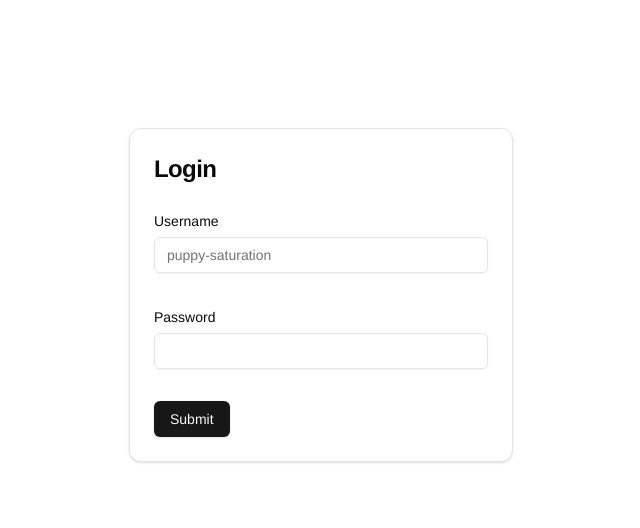
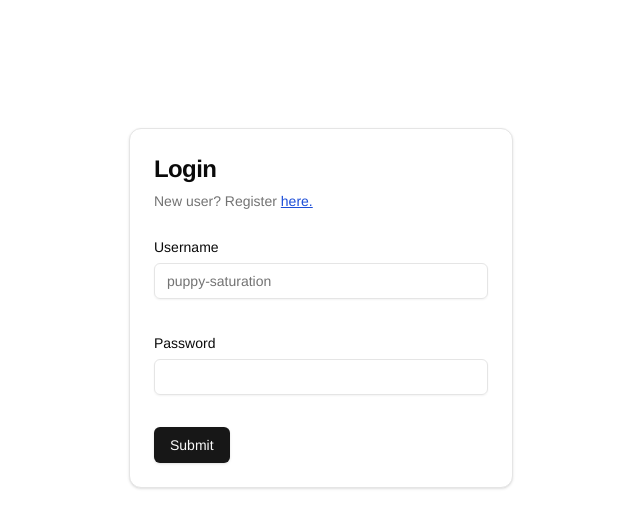
Before and after one commit to rushatgabhane/true-beacon, a Next.js app in the folder frontend/: page /login in a window 1280 px wide. Shown: the top 528 px of the page, without its empty margins (319-959 px from the left). Built offline with nearby package versions, Linux system fonts and the light colour scheme.

Commit message:
add link to register page

```diff
--- a/frontend/src/app/login/page.tsx
+++ b/frontend/src/app/login/page.tsx
@@ -1,7 +1,13 @@
 'use client';
 
 import { Button } from '@/components/ui/button';
-import { Card, CardContent, CardHeader, CardTitle } from '@/components/ui/card';
+import {
+  Card,
+  CardContent,
+  CardDescription,
+  CardHeader,
+  CardTitle,
+} from '@/components/ui/card';
 import { Input } from '@/components/ui/input';
 import { z } from 'zod';
 import React from 'react';
@@ -16,6 +22,7 @@ import {
   FormMessage,
 } from '@/components/ui/form';
 import { login } from '@/lib/actions/auth';
+import Link from 'next/link';
 
 const formSchema = z.object({
   username: z.string().trim().min(2, {
@@ -58,6 +65,12 @@ function Login() {
       <Card className="w-full max-w-sm mt-32">
         <CardHeader>
           <CardTitle className="text-2xl">Login</CardTitle>
+          <CardDescription>
+            New user? Register{' '}
+            <Link href="/register" className="text-blue-700 underline">
+              here.
+            </Link>
+          </CardDescription>
         </CardHeader>
         <CardContent className="grid gap-4">
           <div className="grid gap-2">
```
